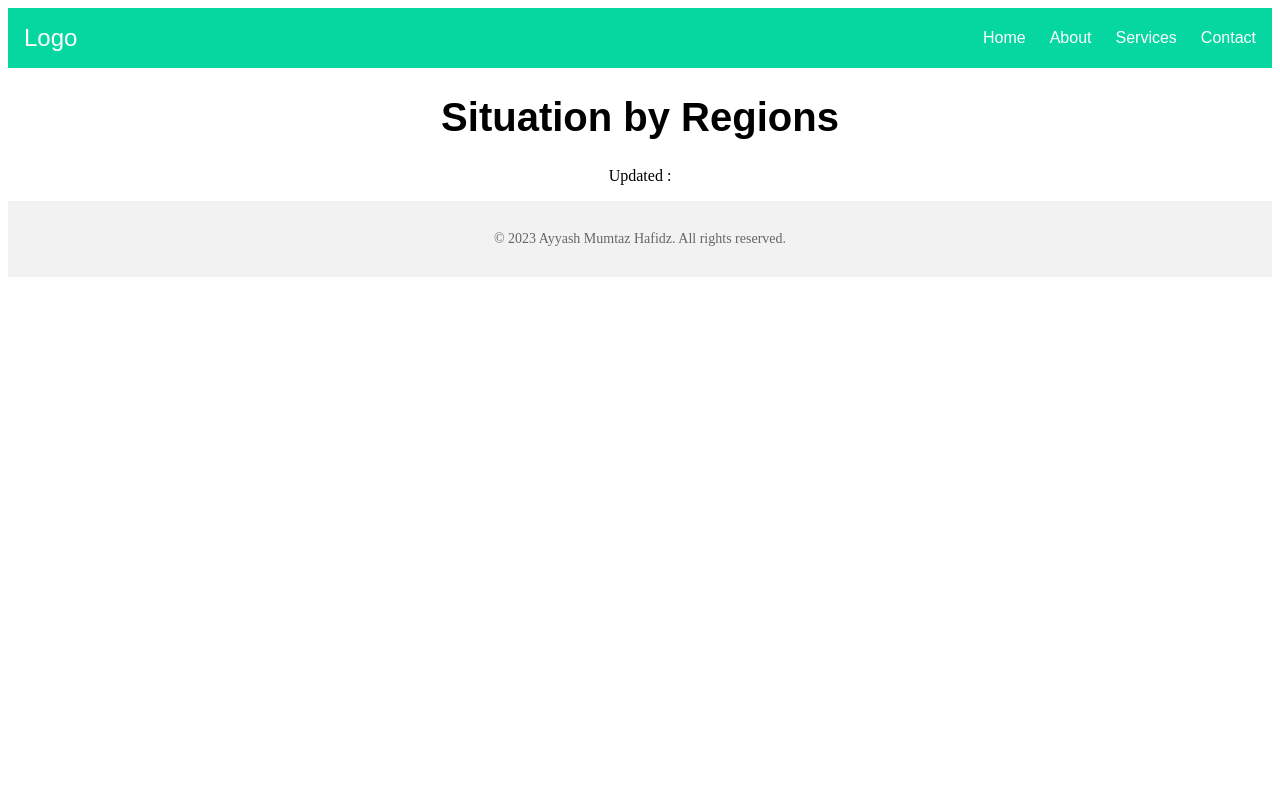
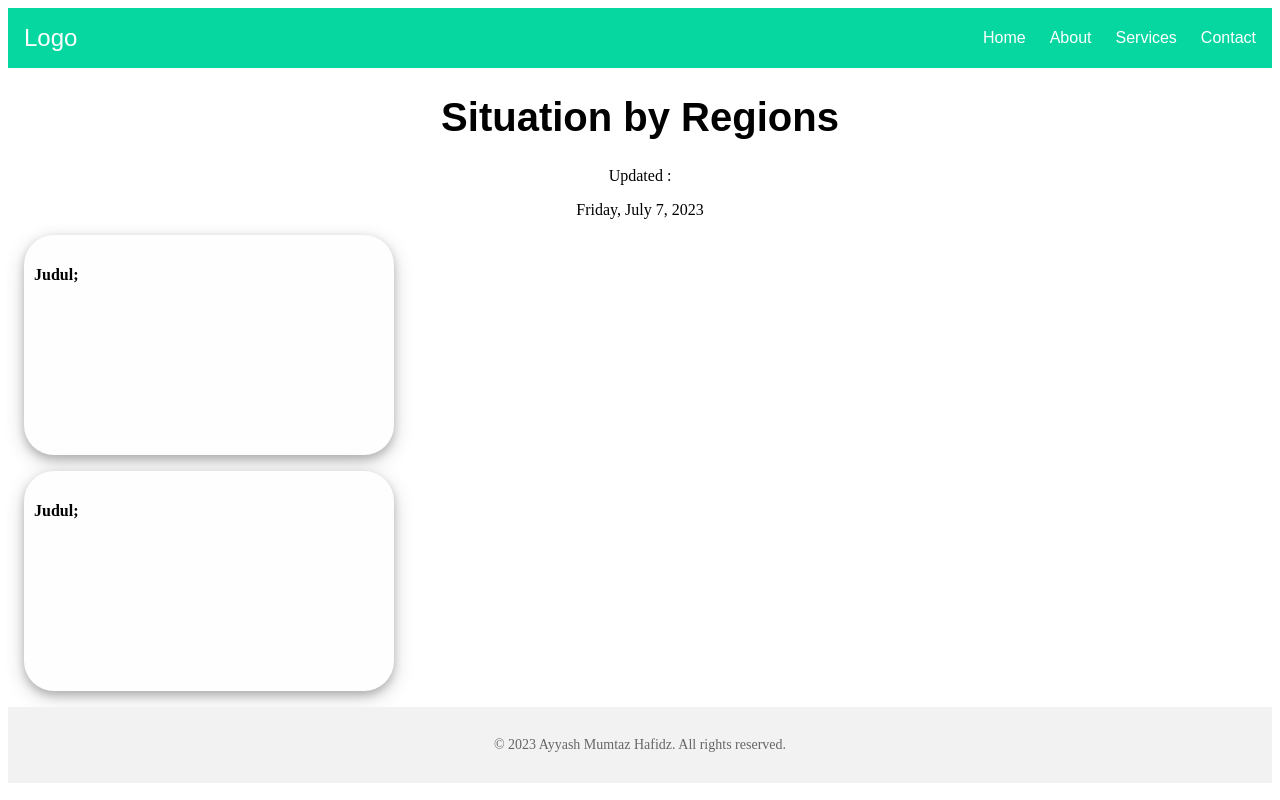
Before and after one commit to ayyashmumtaz/tracovid-frontend, a React (Vite) app: page / in a window 1280 px wide. Built offline with nearby package versions, Linux system fonts and the light colour scheme.

Commit message:
change card aligment

```diff
--- a/src/components/Card/index.jsx
+++ b/src/components/Card/index.jsx
@@ -3,29 +3,24 @@ import styled from "styled-components";
 const Card = () => (
     <div>
         <CardData>
-
-        <CardHeader>
             <h4>Judul;</h4>
-        </CardHeader>
-        <CardBody>Data</CardBody>
         </CardData>
     </div>
 );
 
 const CardData = styled.div`
-background: #fff;
-border-radius: 4px;
-box-shadow: 0 2px 4px rgba(0, 0, 0, 0.1);
-display: flex;
-overflow: hidden;
+background-color: #FFFEFF;
+margin: 1rem 1rem 1rem 1rem;
+width: 350px;
+height: 200px;
+border: solid transparent;
+border: 0;
+border-radius: 30px;
+box-shadow: 0 4px 8px 0 rgba(0, 0, 0, 0.2), 0 6px 20px 0 rgba(0, 0, 0, 0.19);
+padding: 10px 10px 10px 10px;
+}
 `;
 
-const CardHeader = styled.div`
 
-`;
-
-const CardBody = styled.div`
-
-`;
 
 export default Card;
--- /dev/null
+++ b/src/components/CurrentDate/index.jsx
@@ -0,0 +1,13 @@
+import React from 'react';
+
+const CurrentDate = () => {
+  const today = new Date();
+  const options = { weekday: 'long', year: 'numeric', month: 'long', day: 'numeric' };
+  const formattedDate = today.toLocaleDateString(undefined, options);
+
+  return (
+      <p>{formattedDate}</p>
+  );
+};
+
+export default CurrentDate;
--- a/src/components/Region/index.jsx
+++ b/src/components/Region/index.jsx
@@ -1,12 +1,17 @@
 import styled from "styled-components";
+import CurrentDate from "../CurrentDate";
+import Card from "../Card";
 
 const Region = () => {
     return (
         <RegionStyle>
         <div>
             <h1 className="judulReg">Situation by Regions</h1>
-            <p className="centeredText">Updated : </p>
+            <p className="centeredText">Updated :<CurrentDate /> </p>
         </div>
+
+        <Card/>
+        <Card/>
         </RegionStyle>
     )
 }
```
